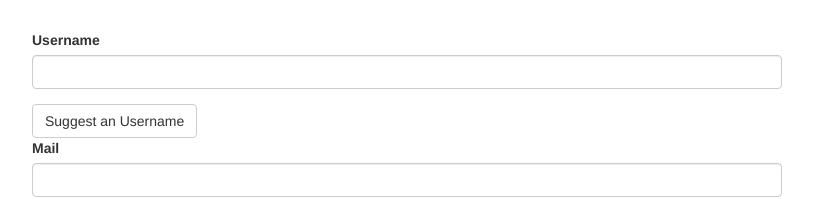
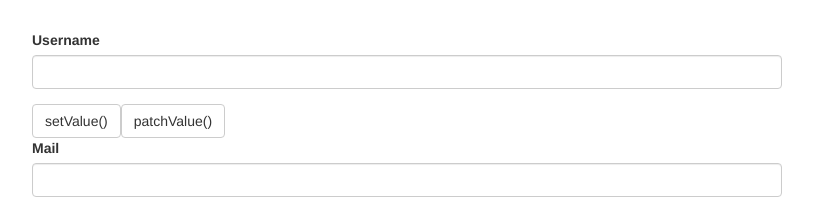
Before and after one commit to doug-newton/angular-udemy-course-project, an Angular app: page / in a window 1280 px wide. Shown: the top 199 px of the page, without its empty margins (233-1046 px from the left). Built offline with nearby package versions, Linux system fonts and the light colour scheme.

Commit message:
use form.setValue and form.form.patchValue

```diff
--- a/src/app/app.component.html
+++ b/src/app/app.component.html
@@ -14,7 +14,8 @@
             required
             >
           </div>
-          <button class="btn btn-default" type="button">Suggest an Username</button>
+          <button class="btn btn-default" type="button" (click)="onSetValue()">setValue()</button>
+          <button class="btn btn-default" type="button" (click)="onPatchValue()">patchValue()</button>
           <div class="form-group">
             <label for="email">Mail</label>
             <input
--- a/src/app/app.component.ts
+++ b/src/app/app.component.ts
@@ -12,8 +12,24 @@ export class AppComponent {
   answer: string = ''
   genders: string[] = ['male', 'female']
 
-  suggestUserName() {
-    const suggestedName = 'Superuser';
+  onSetValue() {
+    this.form.setValue({
+      userData: {
+        username: 'Superuser',
+        email: ''
+      },
+      secret: 'teacher',
+      answer: '',
+      gender: 'male'
+    })
+  }
+
+  onPatchValue() {
+    this.form.form.patchValue({
+      userData: {
+        username: 'Superuser'
+      }
+    })
   }
 
   onSubmit() {
```
